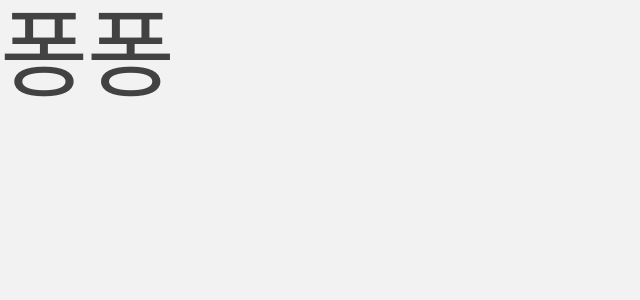
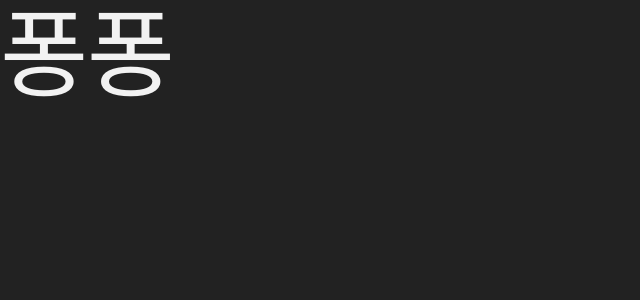
Before and after one commit to hjch0211/form-from-pongpong, a React (Vite) app: page / in a window 1280 px wide. Shown: the top 300 px of the page, without its empty margins (0-640 px from the left). Built offline with nearby package versions, Linux system fonts and the light colour scheme; a web font is replaced by a local one.

Commit message:
💄 Style : color.js 수정 - 새로운 도메인에 따른 컬러 수정 - MyColor만 바꿔도 되게 끔 수정

```diff
--- a/src/components/constants/myColor.ts
+++ b/src/components/constants/myColor.ts
@@ -10,11 +10,12 @@ const originColor = {
   pastelYellow: "#F3EFE0",
   turquoise: "#22A39F",
   blue: "#1932B9",
+  lightBlue: "#7584D5",
 };
 
 export const myColor = {
   ...originColor,
-  backGround: originColor.grey1,
-  text: originColor.grey2,
-  primary: originColor.blue,
+  backGround: originColor.grey3,
+  text: originColor.grey1,
+  primary: originColor.lightBlue,
 };
```
